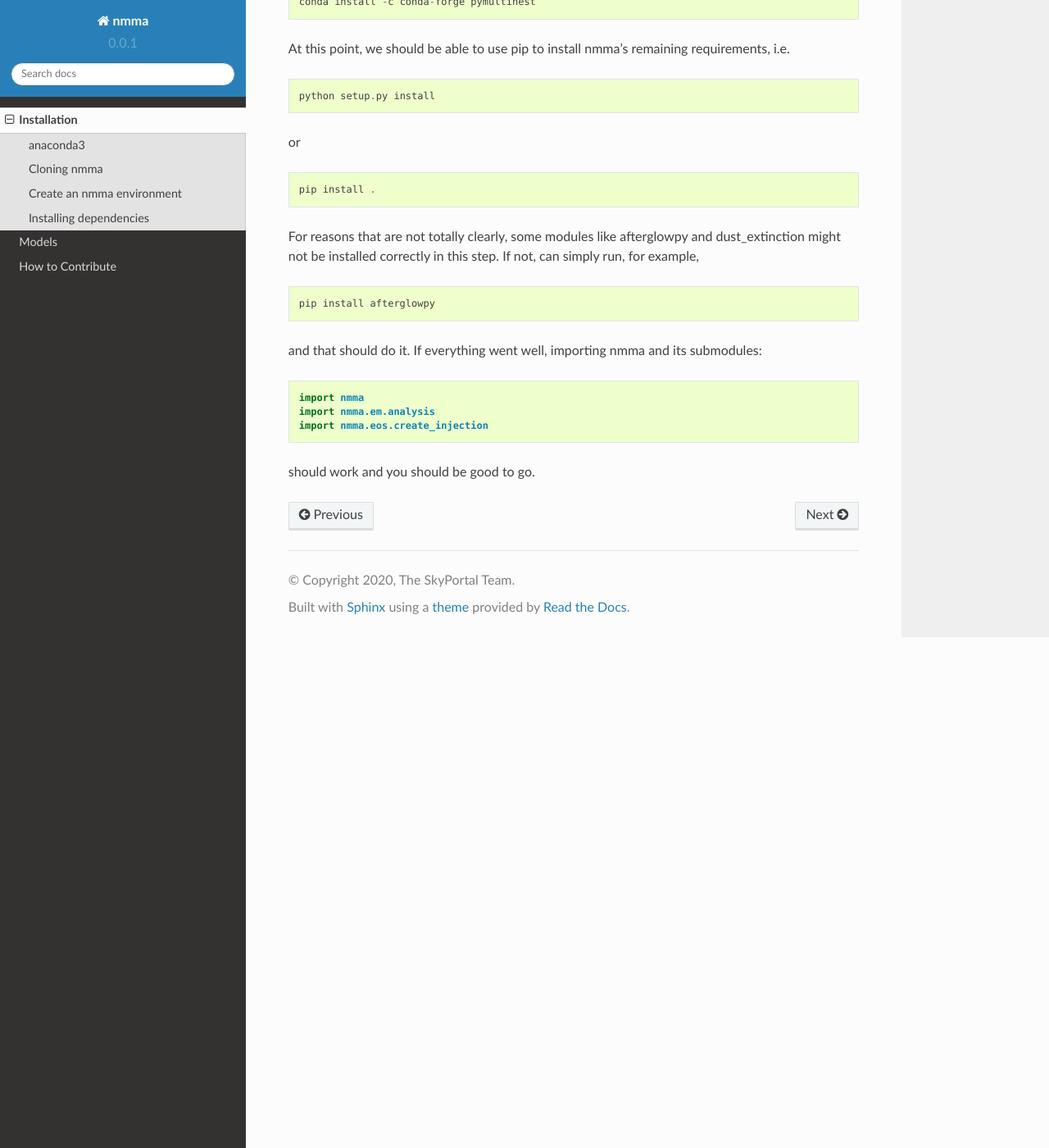
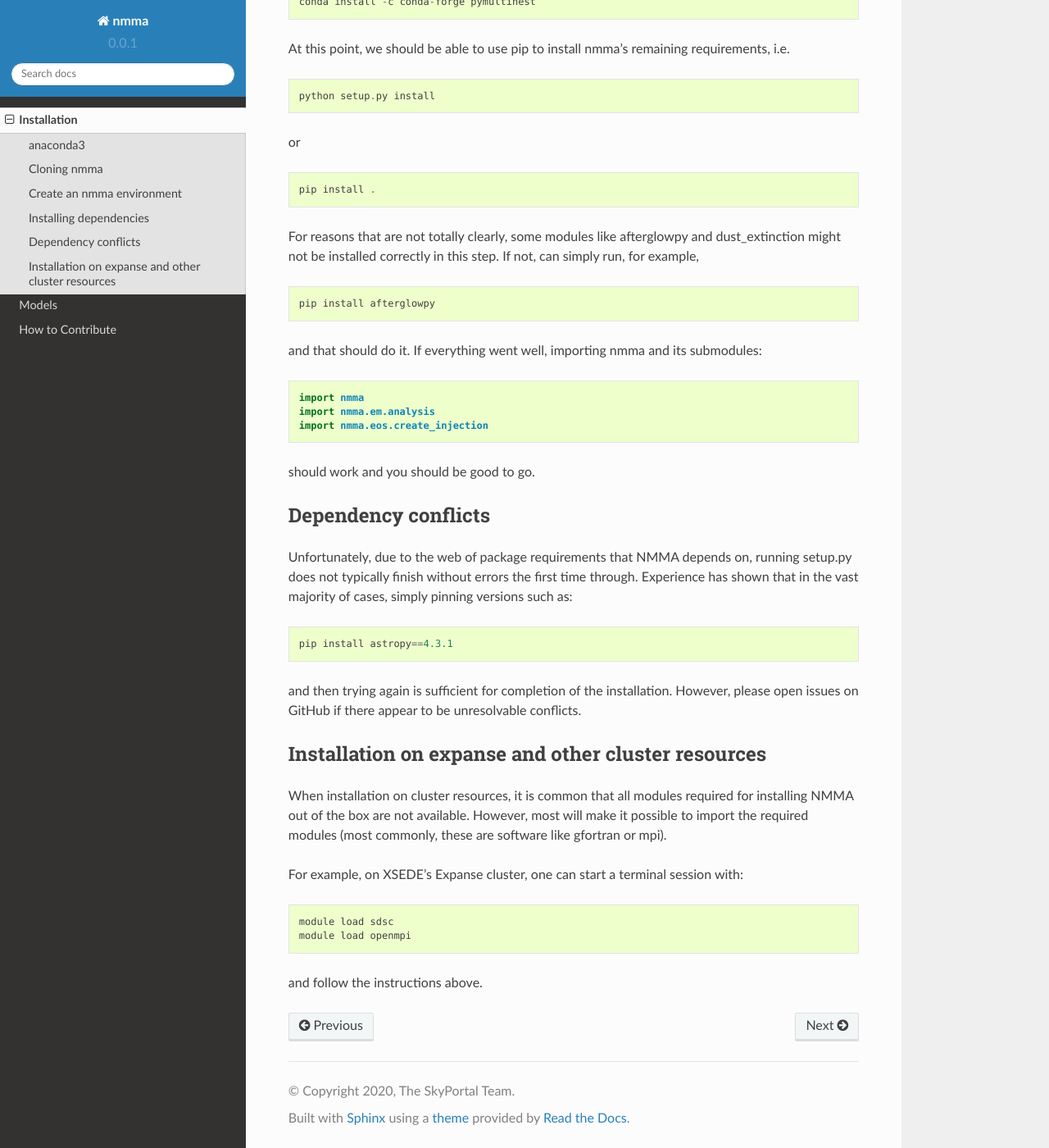
Before and after one commit to nuclear-multimessenger-astronomy/nmma, a Sphinx documentation site: the page built from doc/installation.md, in a window 1280 px wide and 1400 px high, scrolled down 1595 px. Shown: the whole window at 82% size. Built offline with Sphinx 7.4.7 and the Read the Docs theme 2.0.0, drawn with Linux system fonts in a browser that asks for light colours.

Commit message:
More instructions for cluster usage

```diff
--- a/doc/installation.md
+++ b/doc/installation.md
@@ -70,3 +70,22 @@ and that should do it. If everything went well, importing nmma and its submodule
 	import nmma.eos.create_injection
 
 should work and you should be good to go.
+
+### Dependency conflicts
+
+Unfortunately, due to the web of package requirements that NMMA depends on, running setup.py does not typically finish without errors the first time through. Experience has shown that in the vast majority of cases, simply pinning versions such as:
+
+	pip install astropy==4.3.1
+
+and then trying again is sufficient for completion of the installation. However, please open issues on GitHub if there appear to be unresolvable conflicts.
+
+### Installation on expanse and other cluster resources
+
+When installation on cluster resources, it is common that all modules required for installing NMMA out of the box are not available. However, most will make it possible to import the required modules (most commonly, these are software like gfortran or mpi).
+
+For example, on XSEDE's Expanse cluster, one can start a terminal session with:
+
+	module load sdsc
+	module load openmpi
+
+and follow the instructions above.
```
